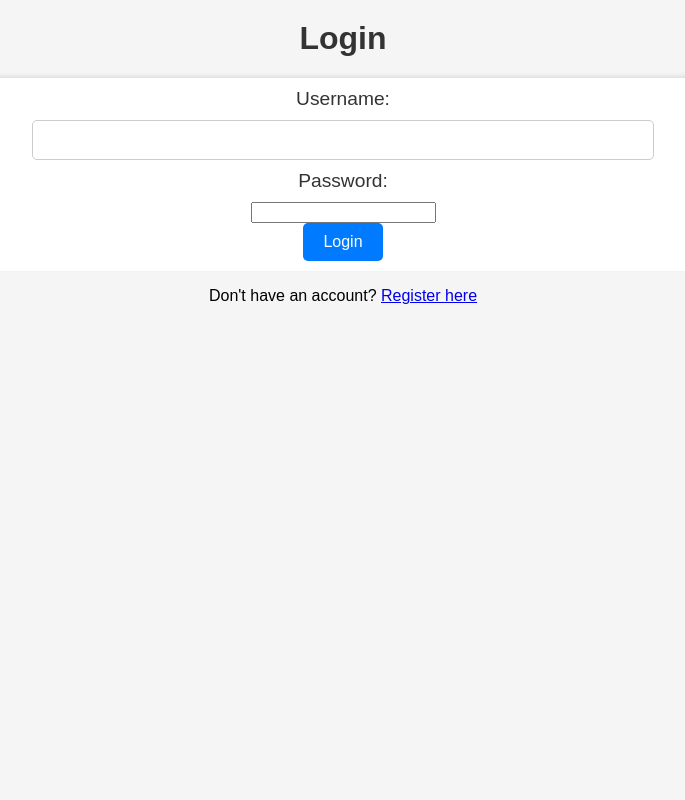
After one commit to lukeckprobierts/KZUhelp, a Flask app: page /login in a window 1280 px wide. The commit adds this page. Shown: the whole page, without its empty margins (297-982 px from the left). Run offline with Flask 3, Linux system fonts and the light colour scheme.

Commit message:
added login functionality, added an sqlite database. model now has a memory with each user

```diff
--- a/app.py
+++ b/app.py
@@ -1,45 +1,106 @@
-from flask import Flask, render_template, request, Response, stream_with_context
+from flask import Flask, render_template, request, redirect, url_for, flash, session, Response, stream_with_context
+from flask_sqlalchemy import SQLAlchemy
+from flask_login import LoginManager, UserMixin, login_user, login_required, logout_user, current_user
 from config import Config
 from ollama import chat
 import uuid
 
 app = Flask(__name__)
 app.config.from_object(Config)
+app.config['SQLALCHEMY_DATABASE_URI'] = 'sqlite:///app.db'
+app.config['SQLALCHEMY_TRACK_MODIFICATIONS'] = False
+app.secret_key = 'your_secret_key'
 
-# Dictionary to store conversation history for each session
-conversation_histories = {}
+db = SQLAlchemy(app)
+login_manager = LoginManager(app)
+login_manager.login_view = 'login'
 
-def ChatBot_query(session_id, prompt):
-    # Retrieve the conversation history for the session
-    conversation_history = conversation_histories.get(session_id, [])
+class User(UserMixin, db.Model):
+    id = db.Column(db.Integer, primary_key=True)
+    username = db.Column(db.String(150), unique=True, nullable=False)
+    password = db.Column(db.String(150), nullable=False)
+
+class Conversation(db.Model):
+    id = db.Column(db.Integer, primary_key=True)
+    user_id = db.Column(db.Integer, db.ForeignKey('user.id'), nullable=False)
+    role = db.Column(db.String(10), nullable=False)
+    content = db.Column(db.Text, nullable=False)
+
+with app.app_context():
+    db.create_all()
+
+@login_manager.user_loader
+def load_user(user_id):
+    return User.query.get(int(user_id))
+
+@app.route('/login', methods=['GET', 'POST'])
+def login():
+    if request.method == 'POST':
+        username = request.form['username']
+        password = request.form['password']
+        user = User.query.filter_by(username=username).first()
+        if user and user.password == password:
+            login_user(user)
+            return redirect(url_for('home'))
+        else:
+            flash('Invalid username or password')
+    return render_template('login.html')
+
+@app.route('/logout')
+@login_required
+def logout():
+    logout_user()
+    return redirect(url_for('login'))
+
+@app.route('/register', methods=['GET', 'POST'])
+def register():
+    if request.method == 'POST':
+        username = request.form['username']
+        password = request.form['password']
+        if User.query.filter_by(username=username).first():
+            flash('Username already exists')
+        else:
+            new_user = User(username=username, password=password)
+            db.session.add(new_user)
+            db.session.commit()
+            login_user(new_user)
+            return redirect(url_for('home'))
+    return render_template('register.html')
+
+def ChatBot_query(user_id, prompt):
+    # Retrieve the conversation history for the user
+    conversation_history = Conversation.query.filter_by(user_id=user_id).all()
 
     # Add the new user prompt to the conversation history
-    conversation_history.append({'role': 'user', 'content': prompt})
+    new_user_message = Conversation(user_id=user_id, role='user', content=prompt)
+    db.session.add(new_user_message)
+    db.session.commit()
+
+    # Prepare the conversation history for the chat API
+    messages = [{'role': conv.role, 'content': conv.content} for conv in conversation_history]
+    messages.append({'role': 'user', 'content': prompt})
 
     # Call the chat API with the updated conversation history
     stream = chat(
         model='gemma3:27b',
-        messages=conversation_history,
+        messages=messages,
         stream=True,
     )
 
     # Process the response and update the conversation history
     for chunk in stream:
         message_content = chunk['message']['content']
-        conversation_history.append({'role': 'assistant', 'content': message_content})
-        conversation_histories[session_id] = conversation_history  # Save the updated conversation history
+        new_assistant_message = Conversation(user_id=user_id, role='assistant', content=message_content)
+        db.session.add(new_assistant_message)
+        db.session.commit()
         yield f"{message_content}"
 
 @app.route("/", methods=['GET', 'POST'])
+@login_required
 def home():
     if request.method == 'POST':
         user_input = request.form['inputText']
-        session_id = request.cookies.get('session_id')
-        if not session_id:
-            session_id = str(uuid.uuid4())
-        response = Response(stream_with_context(ChatBot_query(session_id, user_input)), content_type='text/event-stream')
-        response.set_cookie('session_id', session_id)
-        return response
+        return Response(stream_with_context(ChatBot_query(current_user.id, user_input)), content_type='text/event-stream')
     return render_template("index.html")
 
 if __name__ == "__main__":
--- a/templates/index.html
+++ b/templates/index.html
@@ -53,6 +53,6 @@
       <input type="text" id="inputText" name="inputText" required>
       <button type="submit">Submit</button>
     </form>
-
+    <a href="{{ url_for('logout') }}">Logout</a>
   </body>
 </html>
--- /dev/null
+++ b/templates/login.html
@@ -0,0 +1,18 @@
+<!DOCTYPE html>
+<html>
+<head>
+    <title>Login</title>
+    <link rel="stylesheet" href="{{ url_for('static', filename='css/style.css') }}">
+</head>
+<body>
+    <h1>Login</h1>
+    <form method="POST">
+        <label for="username">Username:</label>
+        <input type="text" id="username" name="username" required>
+        <label for="password">Password:</label>
+        <input type="password" id="password" name="password" required>
+        <button type="submit">Login</button>
+    </form>
+    <p>Don't have an account? <a href="{{ url_for('register') }}">Register here</a></p>
+</body>
+</html>
```
Also changed, not shown: templates/register.html (added, +18 -0 lines).
